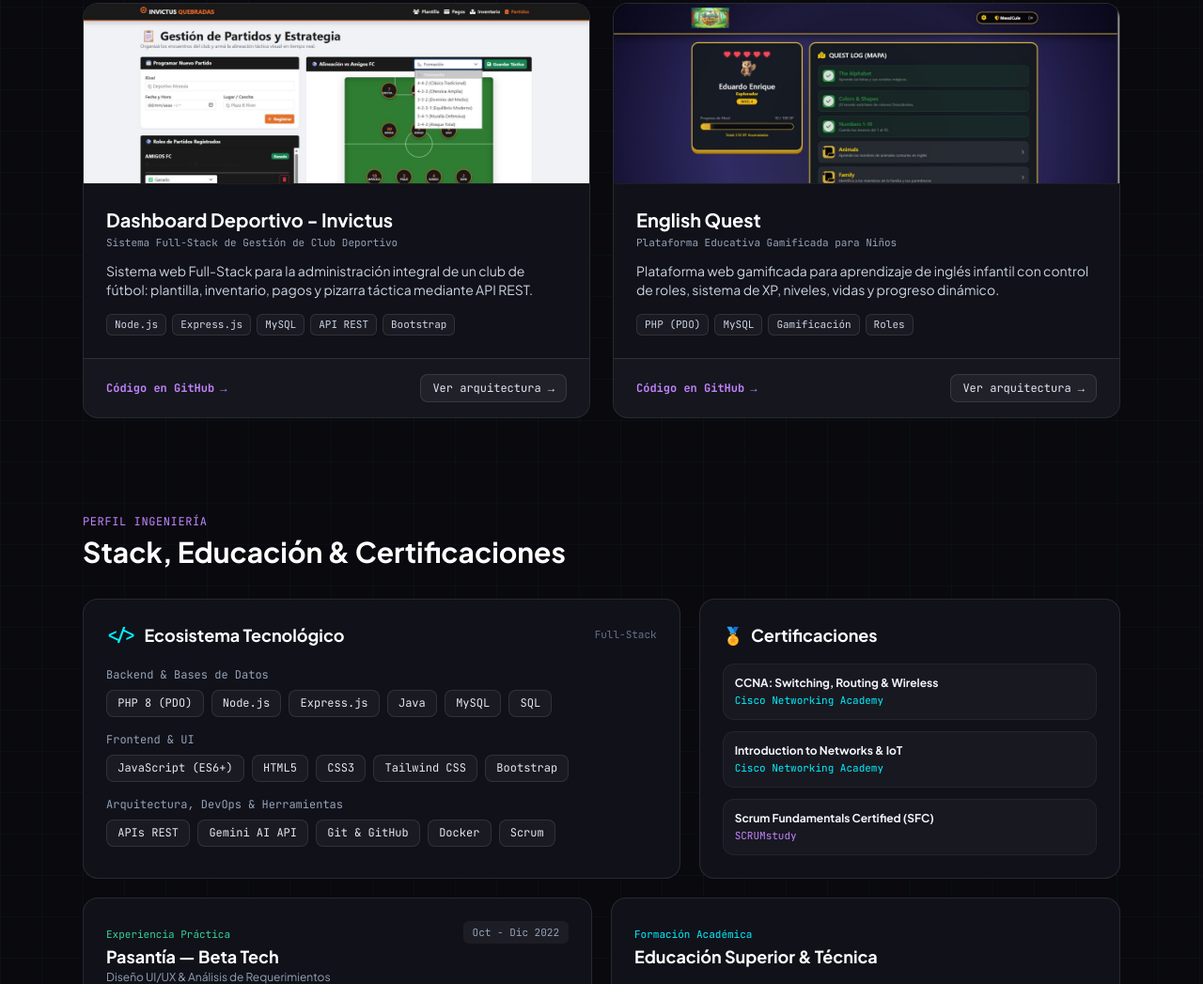
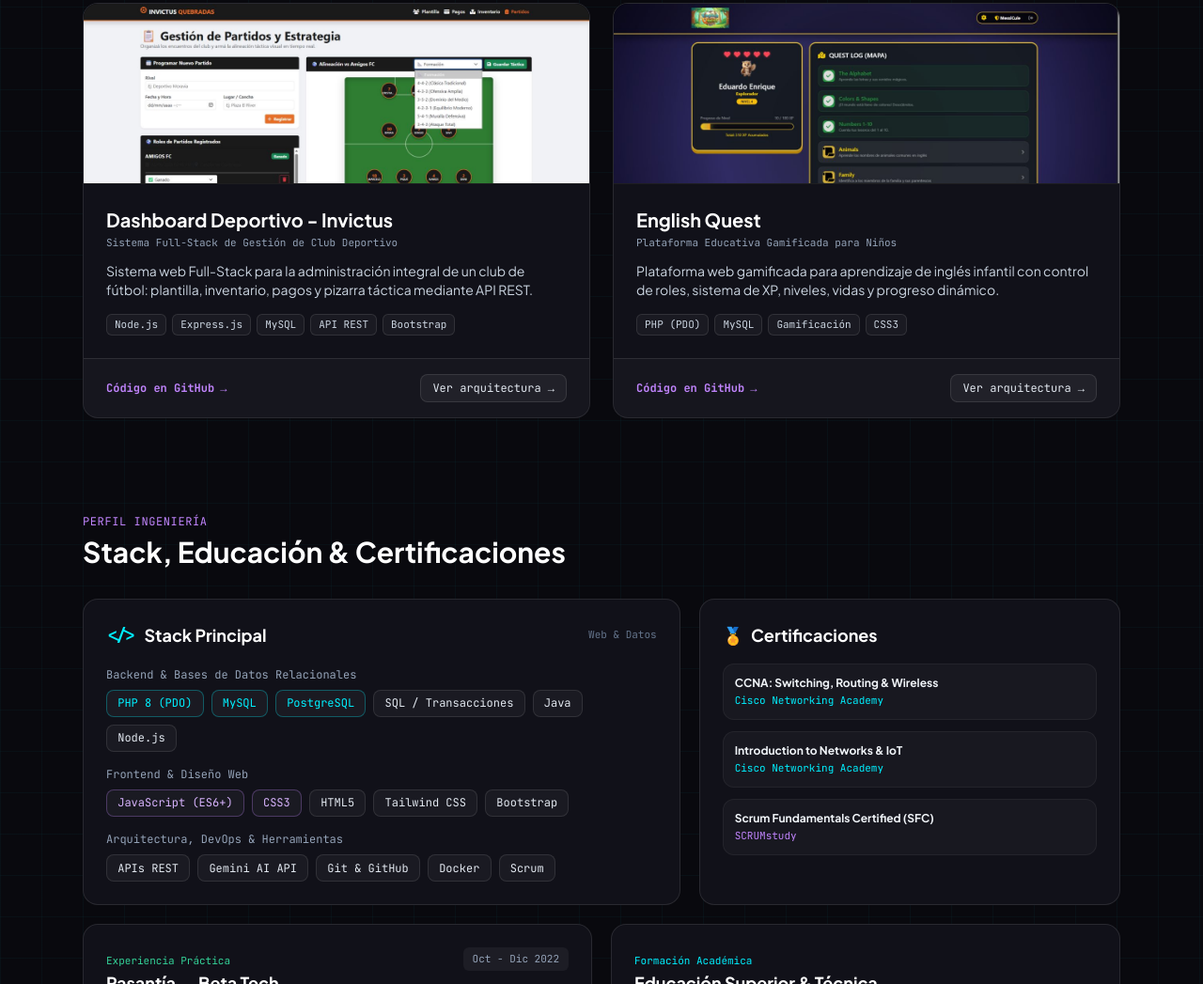
Before and after one commit to Eduardora21/portafolio-eduardo-ramirez, a plain HTML site: page index.html in a window 1280 px wide. Shown: the part 1753-2800 px from the top of the page at 94% size. Drawn offline with nearby package versions, Linux system fonts and the light colour scheme.

Commit message:
refactor: destacar PHP, SQL, CSS y JavaScript en la presentación y stack principal.
- Se mantuvo la estructura original de filtros de proyectos (Todos, PHP & MySQL, Node.js & API, IA & Gamificación)
- Se centró el hero, las métricas, el Bento Grid y la consola en PHP (PDO), bases de datos relacionales, CSS y JavaScript
- Se ajustó la ruta del PDF descargable a assets/docs/CV_Eduardo_Ramirez.pdf

```diff
--- a/assets/js/app.js
+++ b/assets/js/app.js
@@ -12,9 +12,9 @@ const projectsData = [
     liveUrl: 'https://vita-sanctorum.kesug.com/',
     repoUrl: null,
     summary: 'Plataforma web para consultar biografías, festividades y patronazgos de santos, con panel administrativo CRUD e integración de Gemini AI para reflexiones.',
-    tags: ['PHP 8', 'MySQL (PDO)', 'JavaScript', 'Gemini API', 'Auth Admin'],
+    tags: ['PHP 8', 'MySQL (PDO)', 'JavaScript', 'CSS3', 'Gemini API'],
     architecture: [
-      'Frontend (HTML/JS) solicita reflexión espiritual vía Fetch API',
+      'Frontend (HTML/CSS/JS) solicita reflexión espiritual vía Fetch API',
       'Endpoint PHP actúa como proxy seguro ocultando la API Key',
       'Conexión a Google Gemini AI para generar contenido contextual',
       'Persistencia en MySQL mediante consultas preparadas PDO'
@@ -58,7 +58,7 @@ const projectsData = [
     liveUrl: 'https://ramirez-contratista.great-site.net/',
     repoUrl: null,
     summary: 'Aplicación web corporativa con autenticación administrativa y gestión de obras civiles con carga de imágenes usando transacciones SQL.',
-    tags: ['PHP', 'MySQL (PDO)', 'Transacciones', 'Auth'],
+    tags: ['PHP', 'MySQL (PDO)', 'Transacciones', 'CSS3'],
     architecture: [
       'Galería pública dinámica alimentada desde base de datos MySQL',
       'Módulo de autenticación con hashing seguro de contraseñas',
@@ -102,7 +102,7 @@ const projectsData = [
     liveUrl: null,
     repoUrl: 'https://github.com/Eduardora21/english-quest',
     summary: 'Plataforma web gamificada para aprendizaje de inglés infantil con control de roles, sistema de XP, niveles, vidas y progreso dinámico.',
-    tags: ['PHP (PDO)', 'MySQL', 'Gamificación', 'Roles'],
+    tags: ['PHP (PDO)', 'MySQL', 'Gamificación', 'CSS3'],
     architecture: [
       'Control de acceso basado en roles (Estudiante / Administrador)',
       'Motor de gamificación: cálculo de experiencia (XP), niveles y vidas',
@@ -203,7 +203,7 @@ function openProjectDrawer(projectId) {
 
   drawerContent.innerHTML = `
     <div class="flex items-center justify-between border-b border-white/10 pb-4">
-      <span class="font-mono text-xs text-cyber-neon">FICHATÉCNICA // ${project.id.toUpperCase()}</span>
+      <span class="font-mono text-xs text-cyber-neon">FICHA TÉCNICA // ${project.id.toUpperCase()}</span>
       <button onclick="closeProjectDrawer()" class="text-slate-400 hover:text-white font-mono text-sm px-2.5 py-1 rounded-lg bg-white/5">✕ Cerrar</button>
     </div>
 
@@ -282,7 +282,7 @@ const staticCommands = {
       <p>• <span class="text-cyber-neon">sobre-mi</span>            - Resumen profesional y enfoque técnico</p>
       <p>• <span class="text-cyber-neon">proyectos</span>           - Lista de los 5 proyectos desarrollados</p>
       <p>• <span class="text-cyber-neon">ver &lt;proyecto&gt;</span>      - Abre la ficha de arquitectura (ej: <span class="text-purple-400">ver vita-sanctorum</span>)</p>
-      <p>• <span class="text-cyber-neon">arquitectura</span>        - Resumen de patrones y prácticas aplicadas</p>
+      <p>• <span class="text-cyber-neon">arquitectura</span>        - Resumen de patrones en PHP y Bases de Datos</p>
       <p>• <span class="text-cyber-neon">habilidades</span>         - Stack tecnológico completo</p>
       <p>• <span class="text-cyber-neon">certificaciones</span>     - Credenciales Cisco e idioma</p>
       <p>• <span class="text-rose-400">limpiar</span>             - Limpia la terminal</p>
@@ -292,35 +292,35 @@ const staticCommands = {
     <div class="text-slate-300 space-y-1">
       <p class="text-emerald-400 font-bold">[PERFIL PROFESIONAL]</p>
       <p>Soy Eduardo Ramírez, estudiante de Ingeniería en Sistemas de la Computación (Universidad Fidélitas).</p>
-      <p>Desarrollo aplicaciones web con PHP (PDO), Node.js/Express, MySQL e integración de APIs REST e IA.</p>
+      <p>Mi enfoque principal está en el desarrollo backend con PHP (PDO), modelado y gestión de bases de datos relacionales (MySQL / PostgreSQL), y creación de interfaces web limpias con JavaScript y CSS.</p>
     </div>
   `,
   'proyectos': `
     <div class="text-slate-300 space-y-1.5">
       <p class="text-emerald-400 font-bold">[5 PROYECTOS EN PORTAFOLIO]</p>
-      <p>1. <span class="text-white font-bold">Vita Sanctorum</span> — PHP, MySQL (PDO), JS, Gemini AI API</p>
+      <p>1. <span class="text-white font-bold">Vita Sanctorum</span> — PHP 8, MySQL (PDO), JS, CSS3, Gemini AI API</p>
       <p>2. <span class="text-white font-bold">Gestión de Reciclaje - Cartago</span> — PHP, MySQL (PDO), Bootstrap</p>
       <p>3. <span class="text-white font-bold">Sitio Web Contratista</span> — PHP, MySQL (PDO), Transacciones</p>
-      <p>4. <span class="text-white font-bold">Dashboard Deportivo Invictus</span> — Node.js, Express, MySQL, API REST</p>
+      <p>4. <span class="text-white font-bold">Dashboard Deportivo Invictus</span> — API REST, MySQL, JavaScript</p>
       <p>5. <span class="text-white font-bold">English Quest</span> — PHP (PDO), MySQL, Sistema Gamificado</p>
       <p class="text-slate-400 pt-1">Tip: escribe <span class="text-cyber-neon">ver reciclaje-cartago</span> o <span class="text-cyber-neon">ver vita-sanctorum</span> para inspeccionar su arquitectura.</p>
     </div>
   `,
   'arquitectura': `
     <div class="text-slate-300 space-y-1">
-      <p class="text-emerald-400 font-bold">[ARQUITECTURA &amp; BUENAS PRÁCTICAS]</p>
+      <p class="text-emerald-400 font-bold">[ARQUITECTURA &amp; BASES DE DATOS]</p>
       <p>• Seguridad SQL mediante consultas preparadas PDO y transacciones atómicas.</p>
-      <p>• Protección de API Keys delegando llamadas a Gemini AI desde endpoints backend en PHP.</p>
-      <p>• Diseño de APIs REST desacopladas con Node.js y Express.</p>
+      <p>• Diseño de esquemas relacionales normalizados en MySQL y PostgreSQL.</p>
+      <p>• Protección de API Keys delegando llamadas externas (como Gemini AI) desde endpoints en PHP.</p>
+      <p>• Separación modular de estilos CSS y lógica JavaScript en el cliente.</p>
     </div>
   `,
   'habilidades': `
     <div class="text-slate-300 space-y-1">
       <p class="text-emerald-400 font-bold">[STACK TECNOLÓGICO]</p>
-      <p>• <span class="text-white">Lenguajes:</span> JavaScript, PHP, Java, SQL</p>
-      <p>• <span class="text-white">Frontend:</span> HTML5, CSS3, Tailwind CSS, Bootstrap</p>
-      <p>• <span class="text-white">Backend/DB:</span> Node.js, Express.js, MySQL, PDO</p>
-      <p>• <span class="text-white">Tools:</span> Git, GitHub, Docker, APIs REST, Gemini AI, Scrum</p>
+      <p>• <span class="text-white">Backend &amp; Datos:</span> PHP 8 (PDO), MySQL, PostgreSQL, SQL, Java</p>
+      <p>• <span class="text-white">Frontend &amp; Estilos:</span> JavaScript (ES6+), HTML5, CSS3, Tailwind CSS, Bootstrap</p>
+      <p>• <span class="text-white">Herramientas:</span> Git, GitHub, Docker, APIs REST, Gemini AI, Scrum</p>
     </div>
   `,
   'certificaciones': `
@@ -355,7 +355,6 @@ function runCommand(rawCmd) {
 
   appendTerminalLine(`<span class="text-cyber-neon font-bold">&gt;</span> <span class="text-white">${cleanCmd}</span>`);
 
-  // Comando dinámico: ver <id-proyecto>
   if (cleanCmd.startsWith('ver ')) {
     const slug = cleanCmd.replace('ver ', '').trim();
     const found = projectsData.find(p => p.id === slug);
@@ -430,7 +429,6 @@ function initSpotlight() {
   });
 }
 
-// Animación al hacer scroll
 const observer = new IntersectionObserver((entries) => {
   entries.forEach(entry => {
     if (entry.isIntersecting) {
@@ -441,7 +439,6 @@ const observer = new IntersectionObserver((entries) => {
 
 document.querySelectorAll('.reveal').forEach(el => observer.observe(el));
 
-// Formulario de contacto
 const contactForm = document.getElementById('contact-form');
 const formStatus = document.getElementById('form-status');
 
@@ -463,12 +460,10 @@ if (contactForm) {
   });
 }
 
-// Inicialización al cargar
 document.addEventListener('DOMContentLoaded', () => {
   renderProjects('all');
   initSpotlight();
 
-  // Mensaje inicial en terminal
-  appendTerminalLine(`<p class="text-slate-400">Sistema listo. <span class="text-cyber-neon">5 proyectos</span> indexados (incluyendo <span class="text-white">Vita Sanctorum</span> y <span class="text-white">Reciclaje Cartago</span>).</p>`);
+  appendTerminalLine(`<p class="text-slate-400">Sistema listo. <span class="text-cyber-neon">5 proyectos</span> indexados con enfoque en PHP, SQL, JS y CSS.</p>`);
   appendTerminalLine(`<p class="text-slate-500">Escribe <span class="text-cyber-neon">ayuda</span> o haz clic en un comando superior.</p>`);
 });
--- a/index.html
+++ b/index.html
@@ -3,7 +3,7 @@
 <head>
   <meta charset="UTF-8">
   <meta name="viewport" content="width=device-width, initial-scale=1.0">
-  <title>Eduardo Ramírez | Desarrollador Web Full-Stack Junior</title>
+  <title>Eduardo Ramírez | Desarrollador Web Junior</title>
 
   <link rel="icon" type="image/png" sizes="32x32" href="assets/img/favicon.png?v=3">
   <link rel="shortcut icon" href="assets/img/favicon.png?v=3">
@@ -64,7 +64,7 @@
         <a href="#contacto" class="hover:text-cyber-neon transition-colors">Contacto</a>
       </div>
 
-      <a href="assets/docs/Eduardo_Ramirez_CV.pdf" download="Eduardo_Ramirez_CV.pdf" class="font-mono text-xs bg-white/5 hover:bg-cyber-neon hover:text-black text-cyber-neon border border-cyber-neon/40 px-3.5 py-2 rounded-lg transition-all font-bold">
+      <a href="assets/docs/CV_Eduardo_Ramirez.pdf" download="CV_Eduardo_Ramirez.pdf" class="font-mono text-xs bg-white/5 hover:bg-cyber-neon hover:text-black text-cyber-neon border border-cyber-neon/40 px-3.5 py-2 rounded-lg transition-all font-bold">
         CV.pdf ↓
       </a>
     </div>
@@ -75,7 +75,7 @@
     <!-- 1. HERO ASIMÉTRICO + CONSOLA INTERACTIVA -->
     <section id="inicio" class="grid grid-cols-1 lg:grid-cols-12 gap-8 items-center pt-2">
 
-      <!-- Columna Izquierda: Propuesta de valor -->
+      <!-- Columna Izquierda: Propuesta de valor enfocada en PHP, SQL, JS y CSS -->
       <div class="lg:col-span-5 space-y-6 reveal">
         <div class="inline-flex items-center gap-2 px-3 py-1 rounded-full bg-white/5 border border-white/10 text-xs font-mono text-slate-300">
           <span class="text-cyber-neon">●</span> Ingeniería en Sistemas • Costa Rica
@@ -86,7 +86,7 @@
         </h1>
 
         <p class="text-slate-400 text-sm sm:text-base leading-relaxed">
-          Desarrollador Web Junior enfocado en construir aplicaciones funcionales con <strong class="text-slate-200 font-semibold">PHP, Node.js, bases de datos relacionales</strong> e integración de <strong class="text-slate-200 font-semibold">APIs REST e IA</strong>.
+          Desarrollador Web Junior enfocado en crear sistemas dinámicos con <strong class="text-slate-200 font-semibold">PHP, bases de datos relacionales (MySQL / PostgreSQL)</strong> e interfaces responsivas con <strong class="text-slate-200 font-semibold">JavaScript y CSS moderno</strong>.
         </p>
 
         <!-- Mini métricas -->
@@ -96,8 +96,8 @@
             <p class="text-[11px] text-slate-400">Proyectos Web</p>
           </div>
           <div class="bg-cyber-card border border-white/10 rounded-xl p-3">
-            <p class="font-mono text-xl font-bold text-purple-400">4</p>
-            <p class="text-[11px] text-slate-400">Certificaciones</p>
+            <p class="font-mono text-xl font-bold text-purple-400">SQL</p>
+            <p class="text-[11px] text-slate-400">PDO &amp; Modelado</p>
           </div>
           <div class="bg-cyber-card border border-white/10 rounded-xl p-3">
             <p class="font-mono text-xl font-bold text-emerald-400">B1</p>
@@ -145,7 +145,7 @@
 
             <!-- Pantalla -->
             <div id="terminal-screen" class="bg-black/85 border border-white/10 rounded-xl p-4 text-xs h-64 overflow-y-auto space-y-2.5 leading-relaxed">
-              <!-- Se inicializa con animación desde app.js -->
+              <!-- Se inicializa desde app.js -->
             </div>
 
             <!-- Input con autocompletado -->
@@ -159,7 +159,7 @@
 
     </section>
 
-    <!-- 2. PROYECTOS CON FILTROS Y DRAWER DE ARQUITECTURA -->
+    <!-- 2. PROYECTOS CON FILTROS ORIGINALES Y DRAWER DE ARQUITECTURA -->
     <section id="proyectos" class="space-y-8 reveal">
       <div class="flex flex-col md:flex-row md:items-end justify-between gap-4 border-b border-white/10 pb-5">
         <div>
@@ -167,7 +167,7 @@
           <h2 class="text-2xl sm:text-3xl font-bold text-white mt-1">Proyectos Destacados</h2>
         </div>
 
-        <!-- Filtros dinámicos -->
+        <!-- Filtros originales conservados -->
         <div id="project-filters" class="flex flex-wrap gap-2 font-mono text-xs">
           <button data-filter="all" class="filter-btn active">Todos (5)</button>
           <button data-filter="php" class="filter-btn">PHP &amp; MySQL</button>
@@ -189,34 +189,34 @@
 
       <div class="grid grid-cols-1 md:grid-cols-12 gap-5">
 
-        <!-- Bento 1: Stack Tecnológico (7 cols) -->
+        <!-- Bento 1: Stack Tecnológico (7 cols - Protagonismo a PHP, Bases de Datos, CSS y JS) -->
         <div class="md:col-span-7 spotlight-card bg-cyber-card border border-white/10 rounded-2xl p-6 space-y-5">
           <div class="flex items-center justify-between">
             <h3 class="text-lg font-bold text-white flex items-center gap-2">
-              <span class="text-cyber-neon font-mono">&lt;/&gt;</span> Ecosistema Tecnológico
+              <span class="text-cyber-neon font-mono">&lt;/&gt;</span> Stack Principal
             </h3>
-            <span class="font-mono text-[11px] text-slate-500">Full-Stack</span>
+            <span class="font-mono text-[11px] text-slate-500">Web &amp; Datos</span>
           </div>
 
           <div class="space-y-4 text-xs">
             <div>
-              <p class="font-mono text-slate-400 mb-2">Backend &amp; Bases de Datos</p>
+              <p class="font-mono text-slate-400 mb-2">Backend &amp; Bases de Datos Relacionales</p>
               <div class="flex flex-wrap gap-2 font-mono">
-                <span class="tech-tag">PHP 8 (PDO)</span>
+                <span class="tech-tag border-cyber-neon/30 text-cyber-neon">PHP 8 (PDO)</span>
+                <span class="tech-tag border-cyber-neon/30 text-cyber-neon">MySQL</span>
+                <span class="tech-tag border-cyber-neon/30 text-cyber-neon">PostgreSQL</span>
+                <span class="tech-tag">SQL / Transacciones</span>
+                <span class="tech-tag">Java</span>
                 <span class="tech-tag">Node.js</span>
-                <span class="tech-tag">Express.js</span>
-                <span class="tech-tag">Java</span>
-                <span class="tech-tag">MySQL</span>
-                <span class="tech-tag">SQL</span>
               </div>
             </div>
 
             <div>
-              <p class="font-mono text-slate-400 mb-2">Frontend &amp; UI</p>
+              <p class="font-mono text-slate-400 mb-2">Frontend &amp; Diseño Web</p>
               <div class="flex flex-wrap gap-2 font-mono">
-                <span class="tech-tag">JavaScript (ES6+)</span>
+                <span class="tech-tag border-purple-400/30 text-purple-300">JavaScript (ES6+)</span>
+                <span class="tech-tag border-purple-400/30 text-purple-300">CSS3</span>
                 <span class="tech-tag">HTML5</span>
-                <span class="tech-tag">CSS3</span>
                 <span class="tech-tag">Tailwind CSS</span>
                 <span class="tech-tag">Bootstrap</span>
               </div>
```
